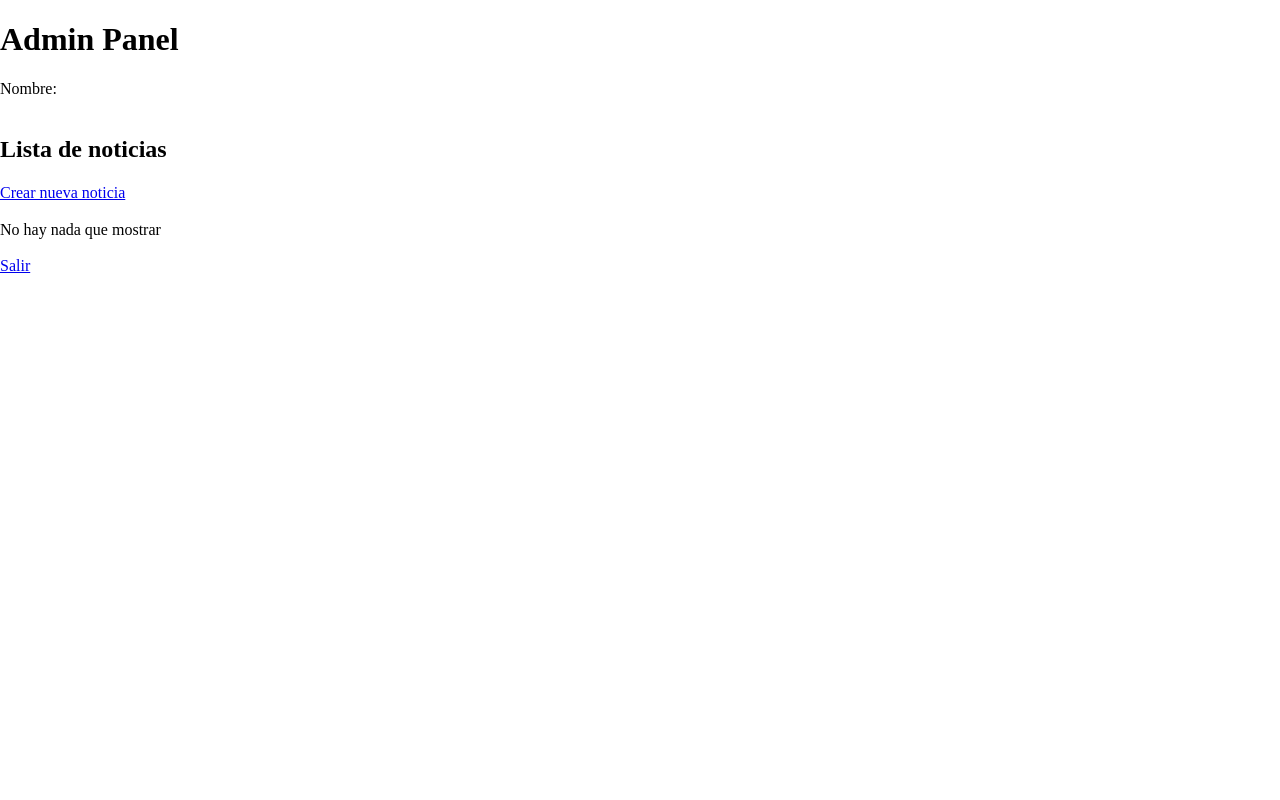
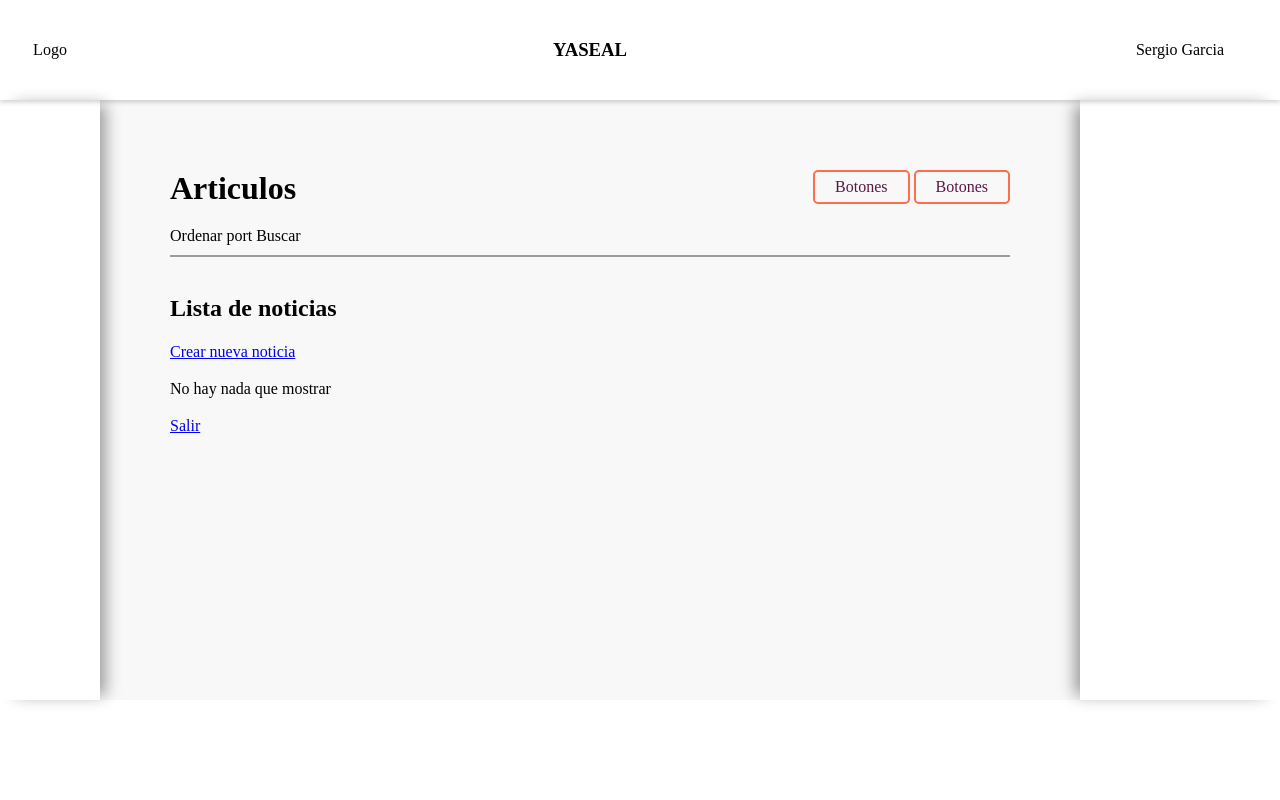
Before and after one commit to sergio135/yaseal-uoc, a PHP site: page /src/views/admin_panel/panel.phtml in a window 1280 px wide. Run offline with PHP 8.4, Linux system fonts and the light colour scheme.

Commit message:
progreso diseño panel

```diff
--- a/public/css/admin-style.css
+++ b/public/css/admin-style.css
@@ -132,11 +132,10 @@ select {
 }
 
 .button.outline {
-  background: none;
-  padding: 0;
+  background: none !important;
 }
 .button.outline:hover {
-  background: none;
+  background: none !important;
 }
 
 /************ Colors *************/
@@ -147,10 +146,12 @@ input.white {
 
 .button.red {
   background-color: #fe6d4e;
+  border: 2px solid #fe6d4e;
   color: #581845;
 }
 .button.red:hover {
   background-color: #ffc300;
+  border: 2px solid #ffc300;
   color: #581845;
 }
 
@@ -216,3 +217,80 @@ input.white {
 .auth .form.register {
   display: none;
 }
+
+/************ Header *************/
+header.admin-header {
+  position: absolute;
+  top: 0;
+  left: 0;
+  right: 0;
+  height: 100px;
+  display: grid;
+  grid-template-rows: auto;
+  grid-template-columns: 100px auto 200px;
+  justify-items: stretch;
+  align-items: stretch;
+  justify-content: stretch;
+  align-content: stretch;
+  box-shadow: 0px 2px 5px 0px rgba(0, 0, 0, 0.2);
+  z-index: 3;
+}
+
+header.admin-header div {
+  display: flex;
+  flex-direction: row;
+  justify-content: center;
+  align-items: center;
+}
+
+header.admin-header .area-title h3 {
+  margin: 0;
+  display: inline-block;
+}
+/************ Panel *************/
+.panel {
+  display: grid;
+  grid-template-rows: 100px 1fr 100px;
+  grid-template-columns: 100px auto 200px;
+  justify-items: stretch;
+  align-items: stretch;
+  justify-content: stretch;
+  align-content: stretch;
+  min-height: 100vh;
+}
+
+.panel aside.sidebar-left {
+  z-index: 2;
+  grid-area: 2 / 1 / span 1 / span 1;
+  box-shadow: 10px 0px 15px -5px rgba(0, 0, 0, 0.4);
+}
+
+.panel aside.sidebar-rigth {
+  z-index: 2;
+  grid-area: 2 / 3 / span 1 / span 1;
+  box-shadow: -10px 0px 15px -5px rgba(0, 0, 0, 0.4);
+}
+
+.panel section.content {
+  z-index: 1;
+  grid-area: 2 / 2 / span 1 / span 1;
+  background-color: #f8f8f8;
+  padding: 70px;
+}
+
+.panel section.content .header {
+  padding-bottom: 10px;
+  border-bottom: 2px solid #9a9c9d;
+}
+
+.panel section.content .header .title {
+  display: flex;
+  flex-direction: row;
+  justify-content: space-between;
+  margin-bottom: 20px;
+}
+.panel section.content .header .title h1 {
+  margin: 0;
+}
+.panel section.content .header .filters {
+}
--- a/src/views/admin_panel/header.phtml
+++ b/src/views/admin_panel/header.phtml
@@ -1,6 +1,14 @@
 <!-----------------------------------
 -- Plantilla HTML para la cabecera --
 ------------------------------------>
-<header>
-
+<header class="admin-header">
+    <div class="area-logo">
+        Logo
+    </div>
+    <div class="area-title">
+        <h3>YASEAL</h3>
+    </div>
+    <div class="area-profile">
+        Sergio Garcia
+    </div>
 </header>
--- a/src/views/admin_panel/layout.phtml
+++ b/src/views/admin_panel/layout.phtml
@@ -9,7 +9,7 @@
     <meta http-equiv="X-UA-Compatible" content="ie=edge">
     <title>Document</title>
 
-    <link rel="stylesheet" href="./public/css/reset.css">
-    <link rel="stylesheet" href="./public/css/admin-style.css">
+    <link rel="stylesheet" href="/public/css/reset.css">
+    <link rel="stylesheet" href="/public/css/admin-style.css">
 </head>
 <body>
--- a/src/views/admin_panel/panel.phtml
+++ b/src/views/admin_panel/panel.phtml
@@ -1,12 +1,32 @@
 <!------------------------------------------------------------------------
 -- Plantilla HTML para la página de portada del panel de administración --
 ------------------------------------------------------------------------->
-<?php /* incluimos la plantilla goblal */ include __DIR__ . '/../layout.phtml' ?>
-<?php /* incluimos la cabecera */ include __DIR__ . '/../header.phtml' ?>
+<?php /* incluimos la plantilla goblal */ include __DIR__ . '/layout.phtml' ?>
+<?php /* incluimos la cabecera */ include __DIR__ . '/header.phtml' ?>
 
-<h1>Admin Panel</h1>
+<main class="panel">
+<aside class="sidebar-left"></aside>
+<section class="content">
+    <div class="header">
+        <div class="title">
+            <h1>Articulos</h1>
+            <div class="area-button">
+                <a class="button outline red">Botones</a>
+                <a class="button outline red">Botones</a>
+            </div>
+        </div>
+        <div class="filters">
+            <span>Ordenar port</span>
+            <span>Buscar</span>
+        </div>
+    </div>
+    <div class="list">
+        <div class="card">
 
-<div>Nombre: <?php // echo $user->getName() ?></div>
+        </div>
+    </div>
+
+<!-- <div>Nombre: <?php // echo $user->getName() ?></div> -->
 
 <br>
 
@@ -38,5 +58,8 @@
 
 <br>
 <a href="/yaseal-local/logout">Salir</a>
+    </section>
+    <aside class="sidebar-rigth"></aside>
+</main>
 
 <?php /* incluimos el footer */ include __DIR__ . '/../footer.phtml' ?>
```
Lines whose indentation alone changed are shown as unchanged.
